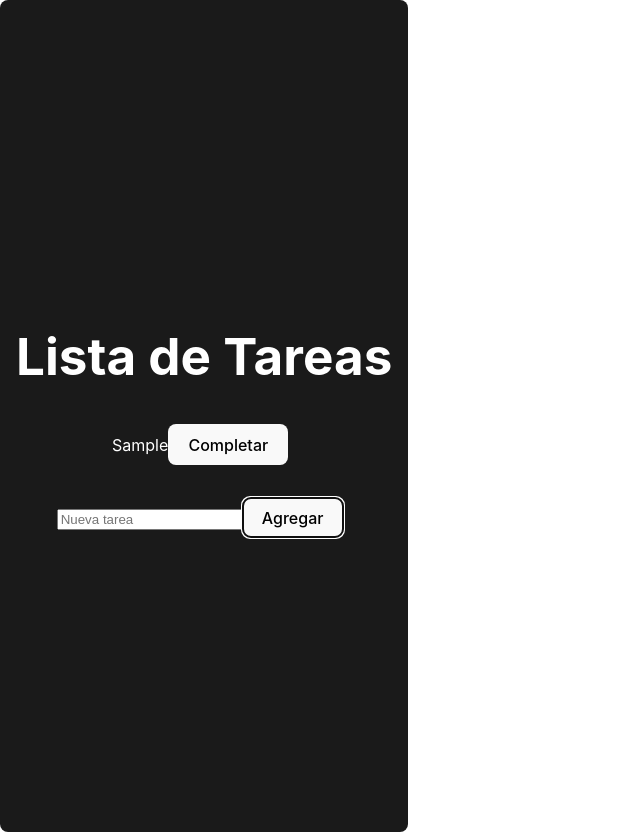
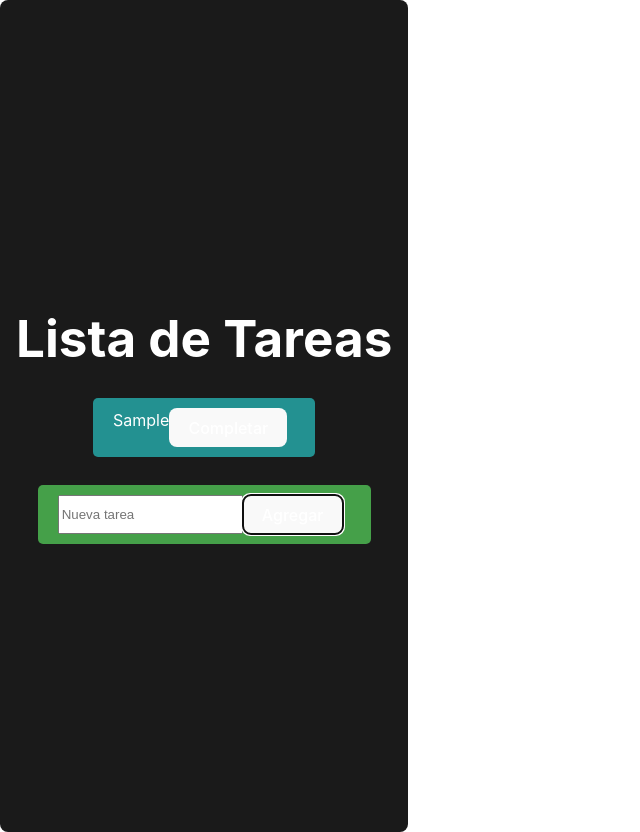
Before and after one commit to bevaquaivan/FinalProyectReact, a React (Vite) app in the folder TrabajoFinal/: page / in a window 1280 px wide. Both pictures are taken after typing "Sample" into the empty fields and a click on the button "Agregar". Shown: the whole page, without its empty margins (0-640 px from the left). Built offline with nearby package versions, Linux system fonts and the light colour scheme.

Commit message:
Se agregaron algunos estilos

```diff
--- a/TrabajoFinal/src/App.css
+++ b/TrabajoFinal/src/App.css
@@ -43,6 +43,7 @@ button {
   cursor: pointer;
   transition: border-color 0.25s;
   margin-right: 8px;
+  align-content: space-between;
 }
 
 button:hover {
@@ -66,7 +67,35 @@ button:focus-visible {
 
   button {
     background-color: #f9f9f9;
+    align-content: space-between;
   }
+}
+
+.task-form {
+  margin-top: 16px;
+  margin-bottom: 12px;
+  padding: 10px 20px;
+  background-color:#45a049;
+  color: white;
+  border: none;
+  border-radius: 5px;
+  cursor: pointer;
+  display: flex;
+  justify-content: space-between;
+}
+
+.task-form button{
+  color: white;
+  border: none;
+  cursor: pointer;
+}
+
+.task-form:hover button {
+  background-color:rgb(35, 145, 145);
+}
+
+.task-form:active button {
+  background-color: #3e8e41;
 }
 
 .task-list {
@@ -74,18 +103,42 @@ button:focus-visible {
 }
 
 .task-item {
-  margin-bottom: 8px;
-  padding: 8px;
+  margin-bottom: 12px;
+  padding: 10px 20px;
+  background-color: rgb(35, 145, 145);
+  color: white;
+  border: none;
+  border-radius: 5px;
+  cursor: pointer;
+  display: flex;
+  justify-content: space-between;
+}
+
+.task-item button {
+  color: white;
+  border: none;
+  cursor: pointer;
+}
+
+.task-item:hover button {
+  background-color: #45a049;
+}
+
+.task-item:active button {
+  background-color: #3e8e41;
 }
 
 .task-item.completed {
   text-decoration: line-through;
+  color: #000000ee;
 }
+
 
 .task-form {
   margin-top: 16px;
   text-align: center;
 }
+
 
 .app-container {
   padding: 16px;
@@ -97,4 +150,6 @@ button:focus-visible {
   align-items: center;
   justify-content: center;
   min-height: 100vh;
+  max-width: 600px;
+  margin: 0 auto;
 }
```
